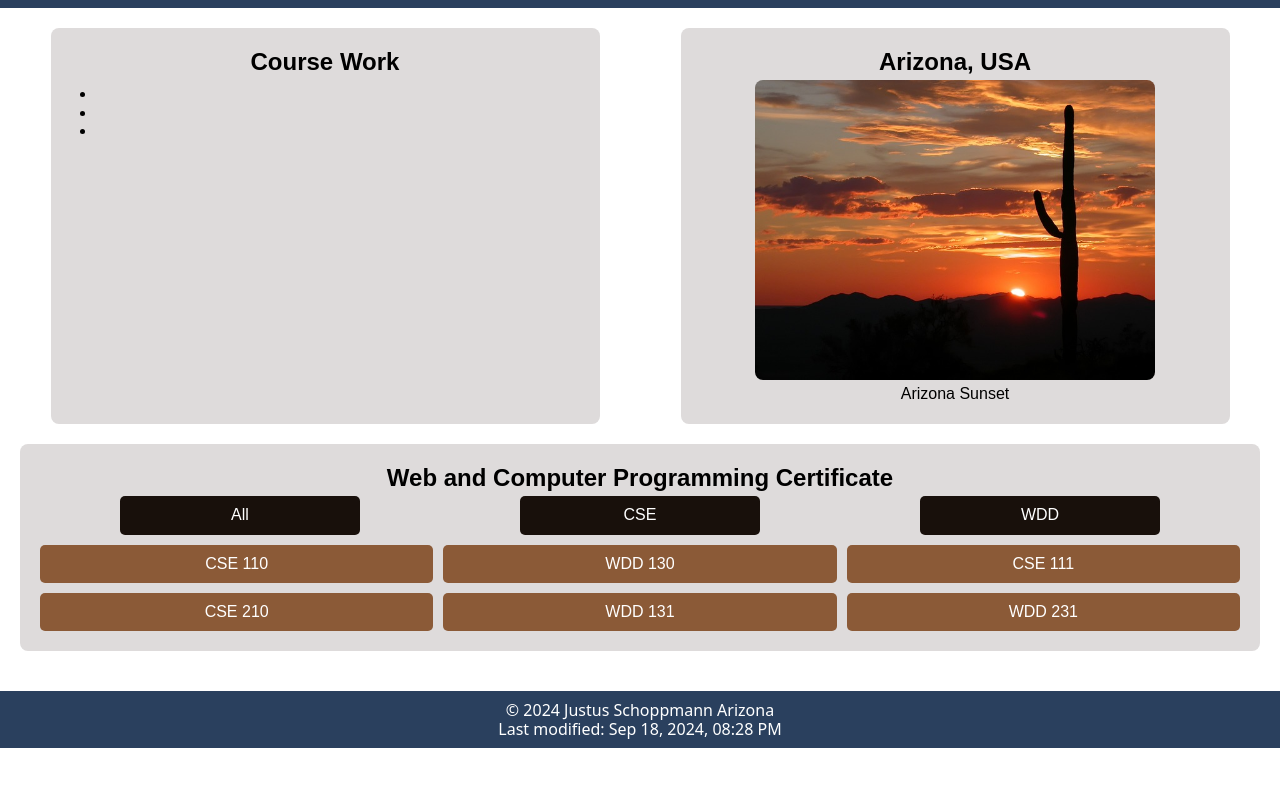
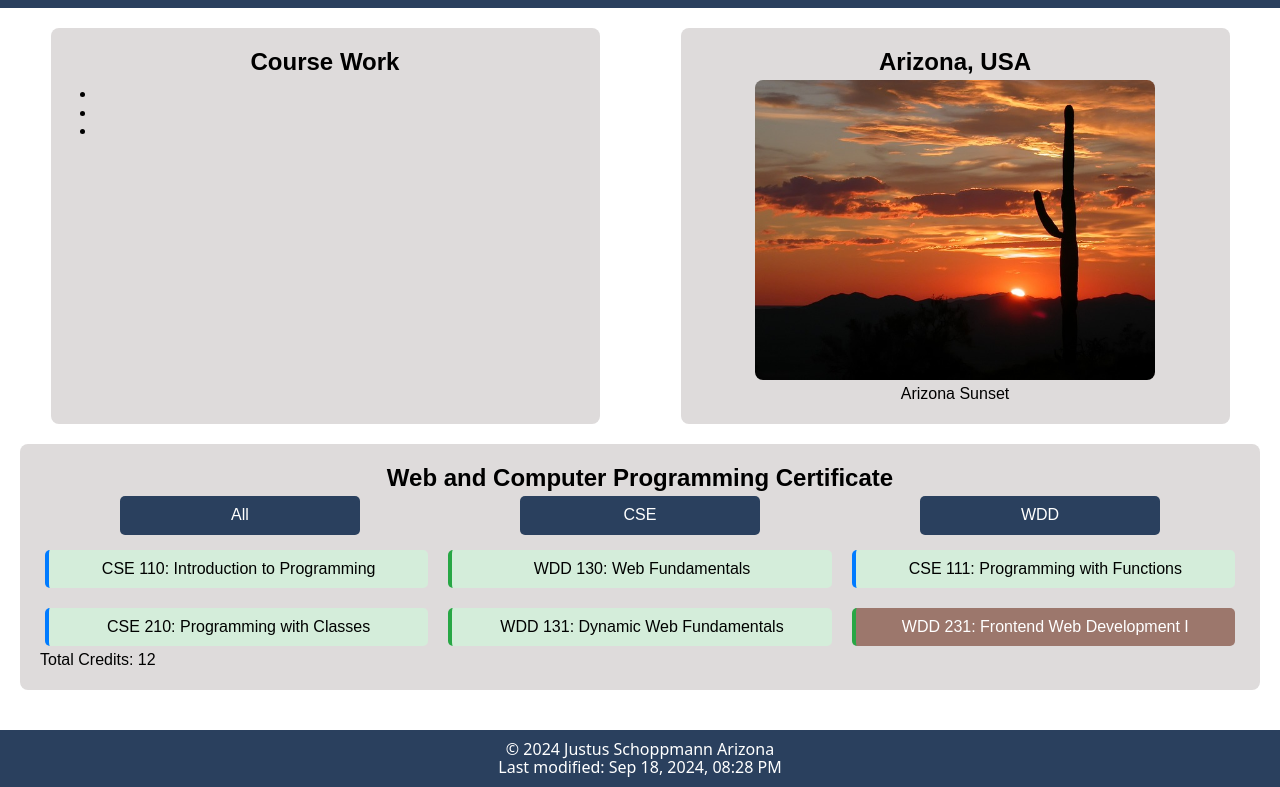
Before and after one commit to Azurelo/wdd231, a plain HTML site: page index.html in a window 1280 px wide. Shown: the part 143-930 px from the top of the page. Before the commit the page ends 891 px from the top, so only its background shows below. Drawn offline with Linux system fonts and the light colour scheme; a web font is replaced by a local one.

Commit message:
course filtering

```diff
--- a/index.html
+++ b/index.html
@@ -61,6 +61,7 @@
                 <button class="wdd">WDD 131</button>
                 <button class="wdd">WDD 231</button>
             </div>
+            <div id="total-credits" class="credits-display"></div>
         </section>
     </main>
     <footer>
--- a/scripts/index.js
+++ b/scripts/index.js
@@ -15,3 +15,115 @@ document.getElementById('menu-toggle').addEventListener('click', function() {
     navbar.classList.toggle('active');
     console.log("Clicked");
 });
+
+const courses = [
+    {
+        subject: 'CSE',
+        number: 110,
+        title: 'Introduction to Programming',
+        credits: 2,
+        certificate: 'Web and Computer Programming',
+        description: 'This course will introduce students to programming. It will introduce the building blocks of programming languages (variables, decisions, calculations, loops, array, and input/output) and use them to solve problems.',
+        technology: [
+            'Python'
+        ],
+        completed: true
+    },
+    {
+        subject: 'WDD',
+        number: 130,
+        title: 'Web Fundamentals',
+        credits: 2,
+        certificate: 'Web and Computer Programming',
+        description: 'This course introduces students to the World Wide Web and to careers in web site design and development. The course is hands on with students actually participating in simple web designs and programming. It is anticipated that students who complete this course will understand the fields of web design and development and will have a good idea if they want to pursue this degree as a major.',
+        technology: [
+            'HTML',
+            'CSS'
+        ],
+        completed: true
+    },
+    {
+        subject: 'CSE',
+        number: 111,
+        title: 'Programming with Functions',
+        credits: 2,
+        certificate: 'Web and Computer Programming',
+        description: 'CSE 111 students become more organized, efficient, and powerful computer programmers by learning to research and call functions written by others; to write, call , debug, and test their own functions; and to handle errors within functions. CSE 111 students write programs with functions to solve problems in many disciplines, including business, physical science, human performance, and humanities.',
+        technology: [
+            'Python'
+        ],
+        completed: true
+    },
+    {
+        subject: 'CSE',
+        number: 210,
+        title: 'Programming with Classes',
+        credits: 2,
+        certificate: 'Web and Computer Programming',
+        description: 'This course will introduce the notion of classes and objects. It will present encapsulation at a conceptual level. It will also work with inheritance and polymorphism.',
+        technology: [
+            'C#'
+        ],
+        completed: true
+    },
+    {
+        subject: 'WDD',
+        number: 131,
+        title: 'Dynamic Web Fundamentals',
+        credits: 2,
+        certificate: 'Web and Computer Programming',
+        description: 'This course builds on prior experience in Web Fundamentals and programming. Students will learn to create dynamic websites that use JavaScript to respond to events, update content, and create responsive user experiences.',
+        technology: [
+            'HTML',
+            'CSS',
+            'JavaScript'
+        ],
+        completed: true
+    },
+    {
+        subject: 'WDD',
+        number: 231,
+        title: 'Frontend Web Development I',
+        credits: 2,
+        certificate: 'Web and Computer Programming',
+        description: 'This course builds on prior experience with Dynamic Web Fundamentals and programming. Students will focus on user experience, accessibility, compliance, performance optimization, and basic API usage.',
+        technology: [
+            'HTML',
+            'CSS',
+            'JavaScript'
+        ],
+        completed: false
+    }
+]
+
+function displayCourses(coursesToShow) {
+    const coursesContainer = document.getElementById('courses');
+    coursesContainer.innerHTML = '';
+
+    coursesToShow.forEach(course => {
+        const courseElement = document.createElement('button');
+        courseElement.classList.add(course.subject.toLowerCase());
+
+        if (course.completed) {
+            courseElement.classList.add('completed');
+        }
+
+        courseElement.textContent = `${course.subject} ${course.number}: ${course.title}`;
+        coursesContainer.appendChild(courseElement);
+    });
+}
+
+// Function to calculate and display total credits
+function calculateCredits() {
+    const totalCredits = courses.reduce((total, course) => total + course.credits, 0);
+    document.getElementById('total-credits').textContent = `Total Credits: ${totalCredits}`;
+}
+
+// Filter the courses based on button click (All, CSE, WDD)
+document.getElementById('all-btn').addEventListener('click', () => displayCourses(courses));
+document.getElementById('cse-btn').addEventListener('click', () => displayCourses(courses.filter(course => course.subject === 'CSE')));
+document.getElementById('wdd-btn').addEventListener('click', () => displayCourses(courses.filter(course => course.subject === 'WDD')));
+
+// Initial page load
+displayCourses(courses);
+calculateCredits();
--- a/styles/index.css
+++ b/styles/index.css
@@ -82,6 +82,26 @@ main {
     padding: 20px;
     border-radius: 8px;
 }
+.courses button {
+    padding: 10px;
+    margin: 5px;
+    border: 1px solid #ccc;
+    background-color: #f4f4f4;
+}
+
+.courses button.completed {
+    background-color: #d4edda;
+    border-color: #c3e6cb;
+    color: #010201;
+}
+
+.courses button.cse {
+    border-left: 4px solid #007bff;
+}
+
+.courses button.wdd {
+    border-left: 4px solid #28a745;
+}
 
 .coursework ul {
     margin-top: 10px;
@@ -120,7 +140,7 @@ main {
 
 .certificate .filter button {
     width: 20%;
-    background-color: #18100b;
+    background-color: #2a405e;
 }
 
 .certificate .courses {
@@ -131,7 +151,7 @@ main {
 
 .certificate button {
     padding: 10px;
-    background-color: #8b5a37;
+    background-color: #9c776c;
     color: white;
     border: none;
     border-radius: 5px;
```
